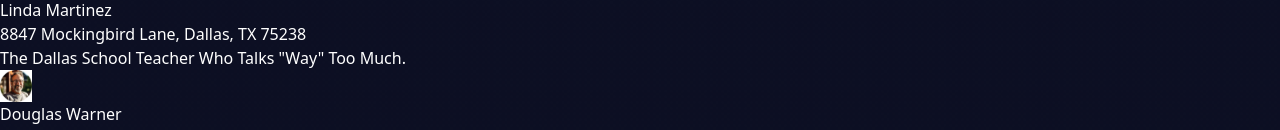
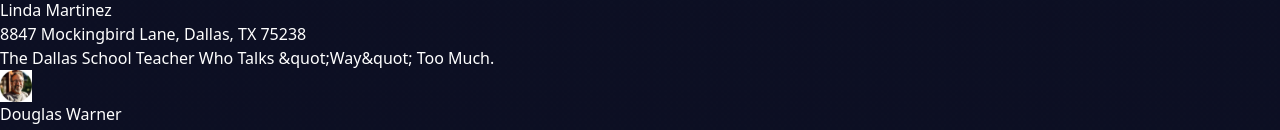
Before and after one commit to AlarmclockUSA/Atlas-Lander, a Next.js app: page / in a window 1280 px wide. Shown: the part 4563-4693 px from the top of the page. Built offline with nearby package versions, Linux system fonts and the light colour scheme.

Commit message:
Fix unescaped entities and linter errors in page.tsx

```diff
--- a/src/app/page.tsx
+++ b/src/app/page.tsx
@@ -116,7 +116,7 @@ export default function Home() {
     {
       name: "Linda Martinez",
       address: "8847 Mockingbird Lane, Dallas, TX 75238",
-      description: "The Dallas School Teacher Who Talks \"Way\" Too Much.",
+      description: "The Dallas School Teacher Who Talks &quot;Way&quot; Too Much.",
       image: propertyImages[3],
       avatar: profilePictures[3]
     },
@@ -187,7 +187,7 @@ export default function Home() {
             REI Sales and Negotiation Skills
           </h1>
           <p className="text-[1.2rem] text-gray-400 mb-12 max-w-[61.8%] mx-auto leading-[1.618]">
-            Stop Losing Deals You Should Have Won With This AI-Powered Training System That Uses Neuroscience to permanently amplify your Sales and Negotiation Skills—So You Never Miss a Closable Deal Again
+            Stop Losing Deals You Should Have Won With This AI-Powered Training System That Uses Neuroscience to permanently amplify your Sales and Negotiation Skills&mdash;So You Never Miss a Closable Deal Again
           </p>
           <div className="flex justify-center">
             <a href="https://secure.atlastraining.io" className="inline-flex items-center bg-[#22C55E] hover:bg-[#16A34A] px-6 py-3 rounded-lg text-[1rem] font-medium transition-all">
@@ -946,8 +946,8 @@ export default function Home() {
         {/* Final CTA Section */}
         <section id="final-cta-section" className="relative pt-0 pb-40 px-4 md:px-6 overflow-hidden">
           <div className="absolute inset-0 bg-gradient-to-b from-[#0A0D1B] via-[#0A0D1B] to-transparent">
-            <div className="absolute inset-0 bg-[radial-gradient(100%_50%_at_0%_100%,rgba(34,197,94,0.15)_0%,transparent_50%)]"></div>
-            <div className="absolute inset-0 bg-[radial-gradient(100%_50%_at_100%_100%,rgba(34,197,94,0.15)_0%,transparent_50%)]"></div>
+            <div className="absolute inset-0 bg-[radial-gradient(100% 50%_at_0%_100%,rgba(34,197,94,0.15)_0%,transparent_50%)]"></div>
+            <div className="absolute inset-0 bg-[radial-gradient(100% 50%_at_100%_100%,rgba(34,197,94,0.15)_0%,transparent_50%)]"></div>
           </div>
           <div className="max-w-[85rem] mx-auto relative">
             <div className="text-center">
```
